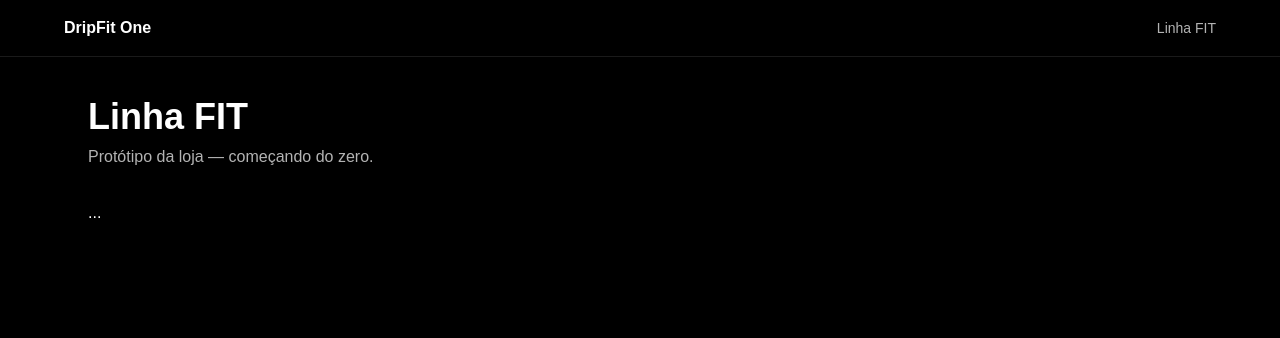
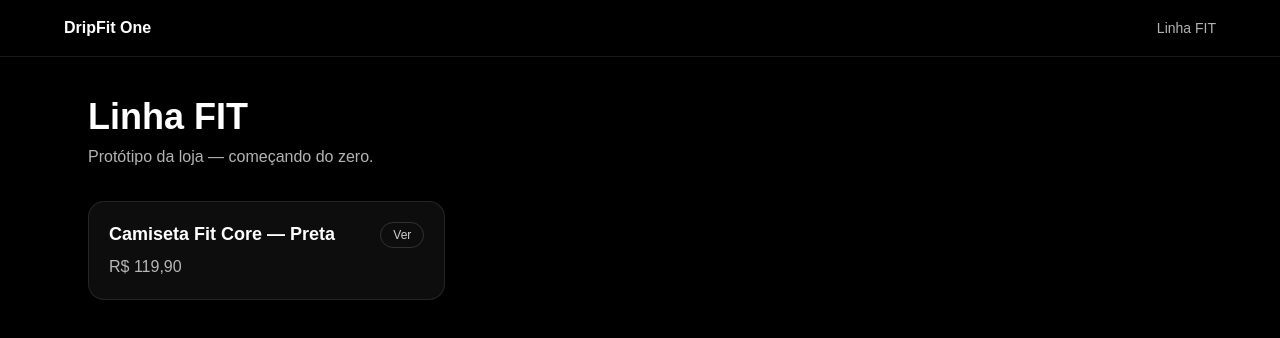
Before and after one commit to thalesalcoforado2010-tech/dripfitone, a Next.js app: page / in a window 1280 px wide. Shown: the top 338 px of the page. Built offline with nearby package versions, Linux system fonts and the light colour scheme.

Commit message:
Initial commit - DripFit One Next.js base

```diff
--- a/app/p/[slug]/page.tsx
+++ /dev/null
@@ -1,48 +0,0 @@
-import Link from "next/link";
-import { products } from "../../../data/products";
-
-export default function ProductPage({ params }: { params: { slug: string } }) {
-  const product = products.find((p) => p.slug === params.slug);
-
-  if (!product) {
-    return (
-      <main className="min-h-screen bg-black text-white px-6 py-10">
-        <p>Produto não encontrado.</p>
-        <Link href="/" className="underline">
-          Voltar para a home
-        </Link>
-      </main>
-    );
-  }
-
-  return (
-    <main className="min-h-screen bg-black text-white px-6 py-10">
-      <Link href="/" className="text-sm text-white/70 hover:text-white">
-        ← Voltar
-      </Link>
-
-      <h1 className="mt-6 text-3xl font-bold">{product.name}</h1>
-
-      <p className="mt-4 text-xl">
-        {product.price.toLocaleString("pt-BR", {
-          style: "currency",
-          currency: "BRL",
-        })}
-      </p>
-
-      <a
-        className="mt-8 inline-flex items-center justify-center rounded-xl bg-white px-6 py-3 font-semibold text-black hover:bg-white/90"
-        href={`https://wa.me/5561999999999?text=${encodeURIComponent(
-          `Olá! Tenho interesse no produto "${product.name}" (DripFit One). Preço: ${product.price.toLocaleString(
-            "pt-BR",
-            { style: "currency", currency: "BRL" }
-          )}.`
-        )}`}
-        target="_blank"
-        rel="noreferrer"
-      >
-        Comprar no WhatsApp
-      </a>
-    </main>
-  );
-}
--- a/app/page.tsx
+++ b/app/page.tsx
@@ -1,6 +1,7 @@
 import { Header } from "../components/Header";
 import { ProductCard } from "../components/ProductCard";
-import { products } from "../data/products";
+import { products } from "@/data/products";
+
 
 export default function Page() {
   return (
--- /dev/null
+++ b/app/products/[slug]/page.tsx
@@ -0,0 +1,61 @@
+import Link from "next/link";
+import { products } from "../../../data/products";
+
+export function generateStaticParams() {
+  return products.map((p) => ({ slug: p.slug }));
+}
+
+export default function ProductPage({
+  params,
+}: {
+  params: { slug?: string };
+}) {
+  const slug = params?.slug;
+
+  const product = products.find((p) => p.slug === slug);
+
+  if (!slug) {
+    return (
+      <main className="min-h-screen bg-black text-white px-6 py-10">
+        <p>Slug não chegou na rota.</p>
+        <p className="mt-2">
+          Teste direto: <span className="underline">/p/camiseta-fit-core-preta</span>
+        </p>
+        <Link href="/" className="mt-6 inline-block underline">
+          Voltar para a home
+        </Link>
+      </main>
+    );
+  }
+
+  if (!product) {
+    return (
+      <main className="min-h-screen bg-black text-white px-6 py-10">
+        <p>Não achou produto para o slug: {slug}</p>
+        <p className="mt-2">
+          Slugs cadastrados: {products.map((p) => p.slug).join(", ")}
+        </p>
+        <Link href="/" className="mt-6 inline-block underline">
+          Voltar para a home
+        </Link>
+      </main>
+    );
+  }
+
+  return (
+    <main className="min-h-screen bg-black text-white px-6 py-10">
+      <Link href="/" className="text-sm text-white/70 hover:text-white">
+        ← Voltar
+      </Link>
+
+      <h1 className="mt-6 text-3xl font-bold">{product.name}</h1>
+
+      <p className="mt-4 text-xl">
+        {product.price.toLocaleString("pt-BR", {
+          style: "currency",
+          currency: "BRL",
+        })}
+      </p>
+    </main>
+  );
+}
--- a/components/ProductCard.tsx
+++ b/components/ProductCard.tsx
@@ -1,10 +1,27 @@
 import Link from "next/link";
-import type { Product } from "../data/products";
+import type { Product } from "@/data/products";
 
 export function ProductCard({ product }: { product: Product }) {
   return (
-    <Link href={`/p/${product.slug}`} className="block ...">
-      ...
+    <Link
+     href={`/products/${product.slug}`}
+      className="block rounded-2xl border border-white/10 bg-white/5 p-5 hover:bg-white/10 transition"
+    >
+      <div className="flex items-start justify-between gap-4">
+        <div>
+          <h3 className="text-lg font-semibold leading-snug">{product.name}</h3>
+          <p className="mt-2 text-white/70">
+            {product.price.toLocaleString("pt-BR", {
+              style: "currency",
+              currency: "BRL",
+            })}
+          </p>
+        </div>
+
+        <span className="shrink-0 rounded-full border border-white/15 px-3 py-1 text-xs text-white/80">
+          Ver
+        </span>
+      </div>
     </Link>
   );
 }
```
